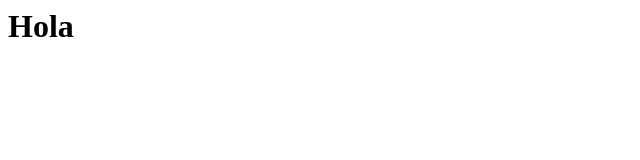
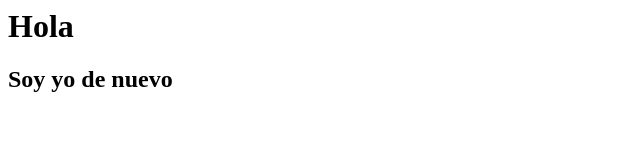
Before and after one commit to MitsiOrellana/Proyecto, a plain HTML site: page index.html in a window 1280 px wide. Shown: the whole page, without its empty margins (0-640 px from the left). Drawn offline with Linux system fonts and the light colour scheme.

Commit message:
Update index.html

```diff
--- a/index.html
+++ b/index.html
@@ -3,5 +3,6 @@
 		<Title>Colaboracion</Title>
 	</head>
 	<h1>Hola</h1>
+	<h2>Soy yo de nuevo</h2>
 
 </html>
```
